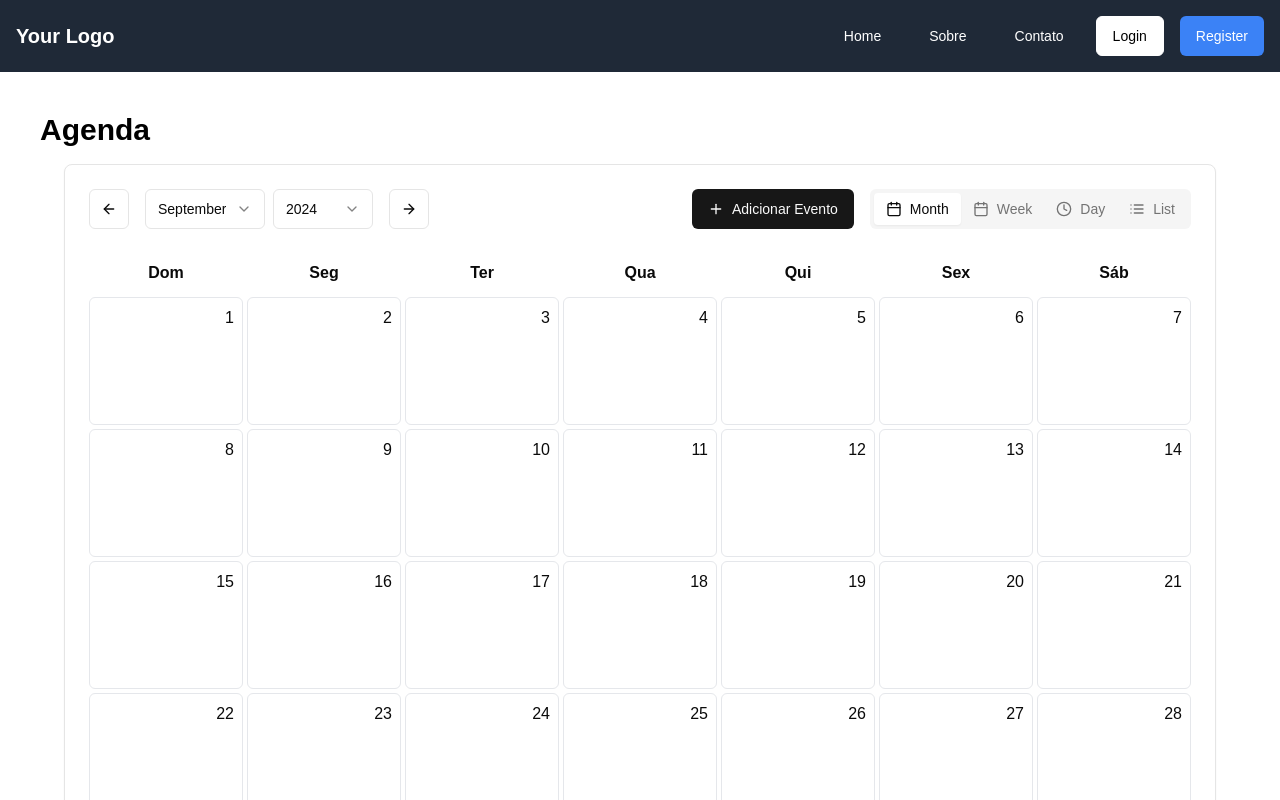
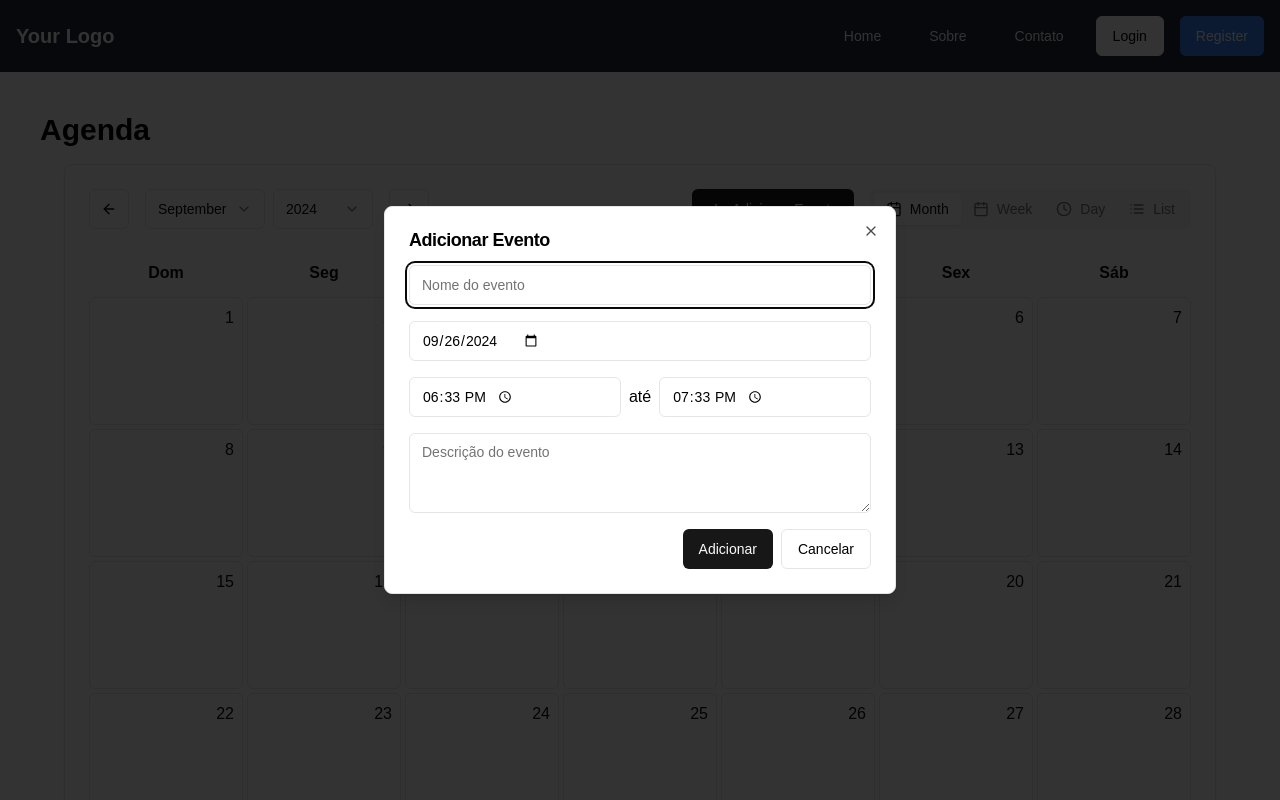
Before and after one commit to felipeSoaresEnterScience/Projeto_Agenda_Reunioes, a Next.js app in the folder projeto_agenda/: page /agenda in a window 1280 px wide. Both pictures are taken after a click on the button "Adicionar Evento". Shown: the top 800 px of the page. Built offline with nearby package versions, Linux system fonts and the light colour scheme.

Commit message:
:sparkles: feat: add Modal de Evet e refatory das views

```diff
--- a/projeto_agenda/components/agenda/AddEventModal.tsx
+++ b/projeto_agenda/components/agenda/AddEventModal.tsx
@@ -1,13 +1,25 @@
-import React, { useState } from "react";
-import { Event } from "@/types/Event"; // Certifique-se de que o tipo Event está corretamente importado
-import Dialog from "@/components/ui/dialog"; // Certifique-se que tem um Dialog implementado
+import React, { useState, useEffect } from "react";
+import { Event } from "@/types/Event";
+import {
+  Dialog,
+  DialogContent,
+  DialogHeader,
+  DialogTitle,
+  DialogFooter,
+} from "@/components/ui/dialog";
+import { Button } from "@/components/ui/button";
+import { Input } from "@/components/ui/input";
+import { Textarea } from "@/components/ui/textarea";
+import { format, addMinutes, parseISO } from "date-fns";
+
+type ViewType = "month" | "week" | "day" | "list";
 
 interface AddEventModalProps {
   isOpen: boolean;
   onClose: () => void;
   onAddEvent: (event: Event) => void;
   initialDate: Date;
-  activeView: "month" | "week" | "day" | "list"; // Propriedade adicionada
+  activeView: ViewType;
 }
 
 export const AddEventModal: React.FC<AddEventModalProps> = ({
@@ -15,43 +27,95 @@
   onClose,
   onAddEvent,
   initialDate,
-  activeView, // Novo parâmetro recebido
+  activeView,
 }) => {
-  const [eventName, setEventName] = useState<String>("");
-  const [eventDate, setEventDate] = useState<Date>(initialDate);
+  const [eventName, setEventName] = useState("");
+  const [eventDate, setEventDate] = useState(initialDate);
+  const [startTime, setStartTime] = useState("");
+  const [endTime, setEndTime] = useState("");
+  const [eventDescription, setEventDescription] = useState("");
 
-  //const handleSubmit = () => {
-  //const newEvent: Event = {
-  //id: Math.random().toString(), // Pode usar um UUID real
-  //name: eventName,
-  //date: eventDate.toISOString(),
-  //};
-  //onAddEvent(newEvent);
-  //};
+  useEffect(() => {
+    setEventDate(initialDate);
+    setStartTime(format(initialDate, "HH:mm"));
+    setEndTime(format(addMinutes(initialDate, 60), "HH:mm"));
+  }, [initialDate]);
+
+  const handleSubmit = () => {
+    const [startHours, startMinutes] = startTime.split(":").map(Number);
+    const [endHours, endMinutes] = endTime.split(":").map(Number);
+
+    const startDateTime = new Date(eventDate);
+    startDateTime.setHours(startHours, startMinutes);
+
+    const endDateTime = new Date(eventDate);
+    endDateTime.setHours(endHours, endMinutes);
+
+    const duration =
+      (endDateTime.getTime() - startDateTime.getTime()) / (1000 * 60);
+
+    const newEvent: Event = {
+      id: Math.random().toString(),
+      title: eventName,
+      start: startDateTime.toISOString(),
+      end: endDateTime.toISOString(),
+      description: eventDescription,
+      duration: duration,
+      date: startDateTime.toISOString(),
+    };
+    onAddEvent(newEvent);
+    onClose();
+  };
 
   return (
-    <Dialog isOpen={isOpen} onClose={onClose} title="Adicionar Evento"></Dialog>
+    <Dialog open={isOpen} onOpenChange={onClose}>
+      <DialogContent>
+        <DialogHeader>
+          <DialogTitle>Adicionar Evento</DialogTitle>
+        </DialogHeader>
         <div className="space-y-4">
-        <input
-          type="text"
-          placeholder="Nome do Evento"
+          <Input
+            placeholder="Nome do evento"
             value={eventName}
             onChange={(e) => setEventName(e.target.value)}
-          className="input input-bordered w-full"
           />
-        <input
+          {activeView !== "list" && (
+            <Input
               type="date"
-          value={eventDate.toISOString().split("T")[0]}
-          onChange={(e) => setEventDate(new Date(e.target.value))}
-          className="input input-bordere d w-full"
+              value={format(eventDate, "yyyy-MM-dd")}
+              onChange={(e) => setEventDate(parseISO(e.target.value))}
+            />
+          )}
+          <div className="flex space-x-2">
+            <Input
+              type="time"
+              value={startTime}
+              onChange={(e) => setStartTime(e.target.value)}
+            />
+            <span className="self-center">até</span>
+            <Input
+              type="time"
+              value={endTime}
+              onChange={(e) => setEndTime(e.target.value)}
             />
           </div>
-      <div className="mt-4 flex justify-end">
-        <button className="btn btn-primary">Adicionar</button>
-        <button onClick={onClose} className="btn btn-outline ml-2">
+          <Textarea
+            placeholder="Descrição do evento"
+            value={eventDescription}
+            onChange={(e) => setEventDescription(e.target.value)}
+          />
+        </div>
+        <DialogFooter>
+          <Button onClick={handleSubmit} variant="default">
+            Adicionar
+          </Button>
+          <Button onClick={onClose} variant="outline">
             Cancelar
-        </button>
-      </div>
+          </Button>
+        </DialogFooter>
+      </DialogContent>
     </Dialog>
   );
 };
+
+export default AddEventModal;
--- a/projeto_agenda/components/agenda/AgendaClient.tsx
+++ b/projeto_agenda/components/agenda/AgendaClient.tsx
@@ -1,6 +1,6 @@
 "use client";
 
-import React, { useState } from "react";
+import React, { useState, useMemo, useCallback, lazy, Suspense } from "react";
 import { motion, AnimatePresence } from "framer-motion";
 import {
   Calendar as CalendarIcon,
@@ -22,11 +22,21 @@
   SelectValue,
 } from "@/components/ui/select";
 import { Event } from "@/types/Event";
-import { MonthView } from "./views/MonthView";
-import { WeekView } from "./views/WeekView";
-import { DayView } from "./views/DayView";
-import { ListView } from "./views/ListView";
-import { AddEventModal } from "./AddEventModal"; // Certifique-se que o caminho está correto
+import { AddEventModal } from "./AddEventModal";
+
+// Lazy load view components
+const MonthView = lazy(() =>
+  import("./views/MonthView").then((module) => ({ default: module.MonthView }))
+);
+const WeekView = lazy(() =>
+  import("./views/WeekView").then((module) => ({ default: module.WeekView }))
+);
+const DayView = lazy(() =>
+  import("./views/DayView").then((module) => ({ default: module.DayView }))
+);
+const ListView = lazy(() =>
+  import("./views/ListView").then((module) => ({ default: module.ListView }))
+);
 
 type ViewType = "month" | "week" | "day" | "list";
 
@@ -42,38 +52,78 @@
   const [events, setEvents] = useState<Event[]>(initialEvents);
   const [isModalOpen, setIsModalOpen] = useState(false);
   const [selectedSlot, setSelectedSlot] = useState<Date | null>(null);
+  const [draggedEvent, setDraggedEvent] = useState<Event | null>(null);
+  const [selectedPeriod, setSelectedPeriod] = useState<{
+    start: Date;
+    end: Date;
+  } | null>(null);
   const router = useRouter();
 
-  const handleDateChange = (newDate: Date | undefined) => {
+  const handleDateChange = useCallback(
+    (newDate: Date | undefined) => {
       if (newDate) {
         setDate(newDate);
         router.push(
-        `/agenda?date=${newDate.toISOString().split("T")[0]}&view=${activeView}`
+          `/agenda?date=${
+            newDate.toISOString().split("T")[0]
+          }&view=${activeView}`
         );
       }
-  };
+    },
+    [activeView, router]
+  );
 
-  const handleViewChange = (view: ViewType) => {
+  const handleViewChange = useCallback(
+    (view: ViewType) => {
       setActiveView(view);
       router.push(
         `/agenda?date=${date.toISOString().split("T")[0]}&view=${view}`
       );
-  };
+    },
+    [date, router]
+  );
 
-  const handleAddEvent = (event: Event) => {
-    setEvents([...events, event]);
+  const handleAddEvent = useCallback((event: Event) => {
+    setEvents((prevEvents) => [...prevEvents, event]);
     setIsModalOpen(false);
-  };
+  }, []);
 
-  const handleSlotSelect = (slotDate: Date) => {
+  const handleSlotSelect = useCallback((slotDate: Date) => {
     setSelectedSlot(slotDate);
     setIsModalOpen(true);
+  }, []);
+
+  const handleEventDragStart = useCallback((event: Event) => {
+    setDraggedEvent(event);
+  }, []);
+
+  const handleEventDragEnd = useCallback(
+    (newStart: Date, newEnd: Date) => {
+      if (draggedEvent) {
+        const updatedEvent = {
+          ...draggedEvent,
+          start: newStart.toISOString(),
+          end: newEnd.toISOString(),
         };
+        setEvents((prevEvents) =>
+          prevEvents.map((event) =>
+            event.id === draggedEvent.id ? updatedEvent : event
+          )
+        );
+        setDraggedEvent(null);
+      }
+    },
+    [draggedEvent]
+  );
 
-  const ViewIcon: React.FC<{ view: ViewType }> = ({ view }) => {
+  const handlePeriodSelect = useCallback((start: Date, end: Date) => {
+    setSelectedPeriod({ start, end });
+    setIsModalOpen(true);
+  }, []);
+
+  const ViewIcon = useCallback(({ view }: { view: ViewType }) => {
     switch (view) {
       case "month":
-        return <CalendarIcon className="h-4 w-4" />;
       case "week":
         return <CalendarIcon className="h-4 w-4" />;
       case "day":
@@ -83,14 +133,25 @@
       default:
         return null;
     }
-  };
+  }, []);
 
-  const years = Array.from(
-    { length: 10 },
-    (_, i) => new Date().getFullYear() - 5 + i
+  const years = useMemo(
+    () =>
+      Array.from({ length: 10 }, (_, i) => new Date().getFullYear() - 5 + i),
+    []
+  );
+
+  const monthOptions = useMemo(
+    () =>
+      Array.from({ length: 12 }, (_, i) => ({
+        value: i.toString(),
+        label: new Date(0, i).toLocaleString("default", { month: "long" }),
+      })),
+    []
   );
 
   return (
+    <>
       <Card className="w-full max-w-6xl mx-auto">
         <CardContent className="p-6">
           <div className="flex justify-between items-center mb-6">
@@ -206,21 +267,27 @@
                   <MonthView
                     date={date}
                     events={events}
-                  onSlotSelect={handleSlotSelect}
+                    onSlotSelect={(day) =>
+                      handleSlotSelect(new Date(day.setHours(9, 0, 0, 0)))
+                    }
                   />
                 )}
                 {activeView === "week" && (
                   <WeekView
                     date={date}
                     events={events}
-                  onSlotSelect={handleSlotSelect}
+                    onSlotSelect={(slotDate: Date) => {
+                      handleSlotSelect(slotDate);
+                    }}
                   />
                 )}
                 {activeView === "day" && (
                   <DayView
                     date={date}
                     events={events}
-                  onSlotSelect={handleSlotSelect}
+                    onSlotSelect={(slotDate: Date) => {
+                      handleSlotSelect(slotDate);
+                    }}
                   />
                 )}
                 {activeView === "list" && (
@@ -231,5 +298,13 @@
           </AnimatePresence>
         </CardContent>
       </Card>
+      <AddEventModal
+        isOpen={isModalOpen}
+        onClose={() => setIsModalOpen(false)}
+        onAddEvent={handleAddEvent}
+        initialDate={selectedSlot || date}
+        activeView={activeView}
+      />
+    </>
   );
 }
--- a/projeto_agenda/components/agenda/views/DayView.tsx
+++ b/projeto_agenda/components/agenda/views/DayView.tsx
@@ -25,6 +25,12 @@
     });
   };
 
+  const handleSlotClick = (hour: number) => {
+    const selectedDate = new Date(date);
+    selectedDate.setHours(hour, 0, 0, 0);
+    onSlotSelect(selectedDate);
+  };
+
   return (
     <div className="grid grid-cols-1 gap-1">
       {hours.map((hour) => (
@@ -32,18 +38,16 @@
           <div className="w-16 text-right pr-2">{`${hour}:00`}</div>
           <div
             className="flex-grow relative h-16 cursor-pointer hover:bg-gray-50"
-            onClick={() => {
-              const selectedDate = new Date(date);
-              selectedDate.setHours(hour);
-              onSlotSelect(selectedDate);
-            }}
+            onClick={() => handleSlotClick(hour)}
           >
             {getEventsForHour(hour).map((event) => (
               <div
                 key={event.id}
-                className="absolute left-0 right-0 bg-blue-100 text-xs p-1 overflow-hidden rounded"
+                className={cn(
+                  "absolute left-0 right-0 bg-blue-100 text-xs p-1 overflow-hidden rounded",
+                  "top-0"
+                )}
                 style={{
-                  top: "0",
                   height: `${((event.duration || 60) / 60) * 100}%`,
                 }}
               >
--- a/projeto_agenda/components/agenda/views/WeekView.tsx
+++ b/projeto_agenda/components/agenda/views/WeekView.tsx
@@ -34,6 +34,12 @@
     });
   };
 
+  const handleSlotClick = (day: Date, hour: number) => {
+    const selectedDate = new Date(day);
+    selectedDate.setHours(hour, 0, 0, 0);
+    onSlotSelect(selectedDate);
+  };
+
   return (
     <div className="grid grid-cols-8 gap-1">
       <div className="col-span-1"></div>
@@ -50,16 +56,14 @@
             <div
               key={`${hour}-${dayIndex}`}
               className="border h-12 relative cursor-pointer hover:bg-gray-50"
-              onClick={() => {
-                const selectedDate = new Date(day);
-                selectedDate.setHours(hour);
-                onSlotSelect(selectedDate);
-              }}
+              onClick={() => handleSlotClick(day, hour)}
             >
               {getEventsForDayAndHour(day, hour).map((event) => (
                 <div
                   key={event.id}
-                  className="absolute top-0 left-0 right-0 bg-blue-100 text-xs p-1 overflow-hidden"
+                  className={cn(
+                    "absolute top-0 left-0 right-0 bg-blue-100 text-xs p-1 overflow-hidden"
+                  )}
                   style={{
                     height: `${((event.duration || 60) / 60) * 100}%`,
                   }}
--- a/projeto_agenda/types/Event.tsx
+++ b/projeto_agenda/types/Event.tsx
@@ -2,6 +2,8 @@
   id: string;
   title: string;
   description?: string;
+  start: string;
+  end: string;
   date: string;
   duration?: number;
   category?: string;
```
Lines whose indentation alone changed are shown as unchanged.
